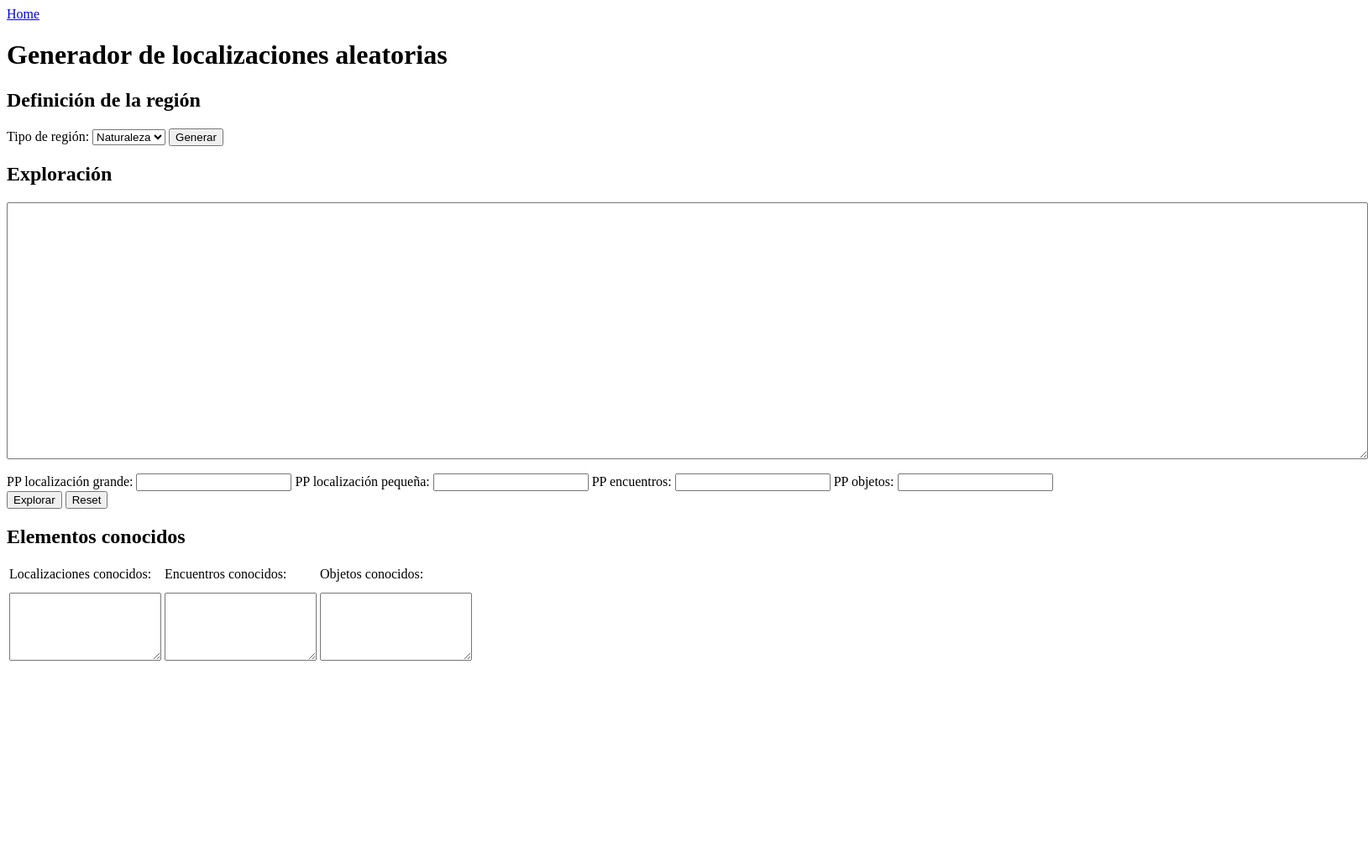
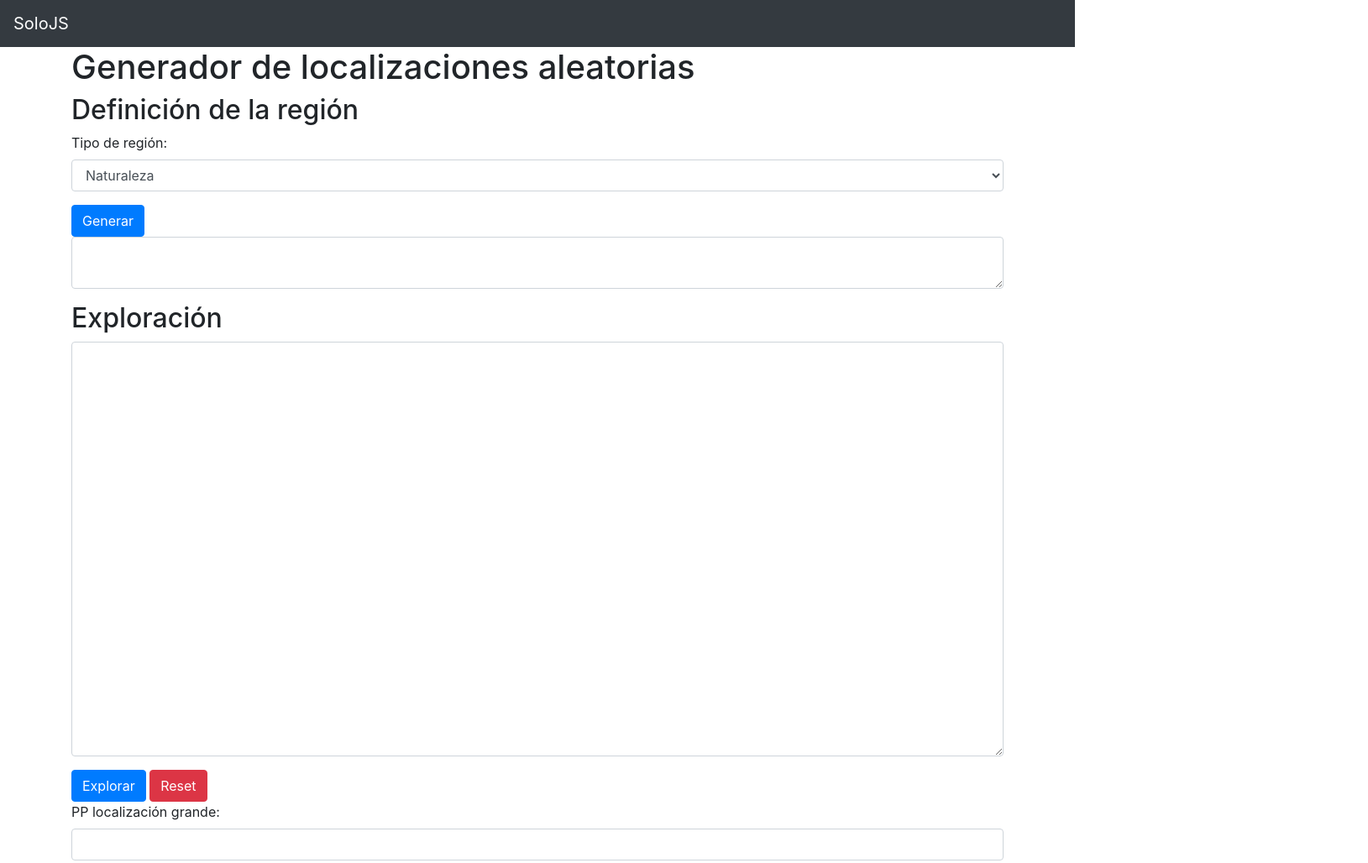
Before and after one commit to Alberaan/SoloJS, a plain HTML site: page Location Crafter.html in a window 1280 px wide. Shown: the top 1028 px of the page at 84% size, 1629 px wide, since content can reach past the window. Before the commit the page ends 815 px from the top, so only its background shows below. Drawn offline with nearby package versions, Linux system fonts and the light colour scheme.

Commit message:
Added bootstrap

```diff
--- a/Location Crafter.html
+++ b/Location Crafter.html
@@ -1,62 +1,89 @@
 
 <!DOCTYPE html>
 <html>
-  <a href="./index.html">Home</a>
   <head>
     <title>Generador de localizaciones aleatorias</title>
+    <meta charset="UTF-8">
+    <meta name="viewport" content="width=device-width, initial-scale=1.0">
+    <!-- Integrate Bootstrap CSS -->
+    <link rel="stylesheet" href="https://maxcdn.bootstrapcdn.com/bootstrap/4.0.0/css/bootstrap.min.css"
+      integrity="sha384-Gn5384xqQ1aoWXA+058RXPxPg6fy4IWvTNh0E263XmFcJlSAwiGgFAW/dAiS6JXm"
+      crossorigin="anonymous">
   </head>
   <body>
+    <header>
+		  <nav class="navbar navbar-expand-md bg-dark navbar-dark">
+		    <a class="navbar-brand" href="index.html#">SoloJS</a>
+		  </nav>
+	  </header>
+
+    <div class="container">
       <h1>Generador de localizaciones aleatorias</h1>
 
       <h2>Definición de la región</h2>
+      <div class="form-group">
         <label for="tipo-region">Tipo de región:</label>
-  <select id="tipo-region">
+        <select id="tipo-region" class="form-control">
           <option value="naturaleza">Naturaleza</option>
           <option value="ciudad">Ciudad</option>
           <option value="edificacion">Edificación</option>
         </select>
+      </div>
 
-  <button onclick="generarLocalizacion()">Generar</button>
+      <button onclick="generarLocalizacion()" class="btn btn-primary">Generar</button>
 
-  <pre><p id="output-region"></p></pre>
+      <pre><textarea id="output-region" class="form-control"></textarea></pre>
+
       <h2>Exploración</h2>
 
-  <pre><textarea id="output-exploracion" rows="20" cols="200"></textarea></pre>
+      <pre><textarea id="output-exploracion" rows="20" cols="200" class="form-control"></textarea></pre>
 
+      <button onclick="explorar()" class="btn btn-primary">Explorar</button>
+      <button onclick="reset()" class="btn btn-danger btn-reset">Reset</button>
+
+      <div class="form-group">
         <label for="input-localizacion-grande">PP localización grande:</label>
-  <input type="text" id="input-localizacion-grande">
+        <input type="text" id="input-localizacion-grande" class="form-control">
+      </div>
 
+      <div class="form-group">
         <label for="input-localizacion-pequenya">PP localización pequeña:</label>
-  <input type="text" id="input-localizacion-pequenya">
+        <input type="text" id="input-localizacion-pequenya" class="form-control">
+      </div>
 
+      <div class="form-group">
         <label for="input-encuentros">PP encuentros:</label>
-  <input type="text" id="input-encuentros">
+        <input type="text" id="input-encuentros" class="form-control">
+      </div>
 
+      <div class="form-group">
         <label for="input-objetos">PP objetos:</label>
-  <input type="text" id="input-objetos">
+        <input type="text" id="input-objetos" class="form-control">
+      </div>
 
-  <button onclick="explorar()">Explorar</button>
-  <button onclick="reset()">Reset</button>
 
       <h2>Elementos conocidos</h2>
-  <table>
-    <tr>
-      <td>
+      <div class="row">
+        <div class="col">
+          <div class="form-group">
             <label for="input-localizaciones-conocidas">Localizaciones conocidos:</label>
-        <pre><textarea id="input-localizaciones-conocidas" rows="5" cols="20"></textarea></pre>
-      </td>
-      <td>
+            <pre><textarea id="input-localizaciones-conocidas" rows="5" cols="20" class="form-control"></textarea></pre>
+          </div>
+
+          <div class="form-group">
+            <label for="input-objetos-conocidos">Objetos conocidos:</label>
+            <pre><textarea id="input-objetos-conocidos" rows="5" cols="20" class="form-control"></textarea></pre>
+          </div>
+
+        </div>
+        <div class="col">
+          <div class="form-group">
             <label for="input-encuentros-conocidos">Encuentros conocidos:</label>
-        <pre><textarea id="input-encuentros-conocidos" rows="5" cols="20"></textarea></pre>
-      </td>
-      <td>
-        <label for="input-objetos-conocidos">Objetos conocidos:</label>
-        <pre><textarea id="input-objetos-conocidos" rows="5" cols="20"></textarea></pre>
-      </td>
-      <td>
-  </table>
+            <pre><textarea id="input-encuentros-conocidos" rows="5" cols="20" class="form-control"></textarea></pre>
+          </div>
+        </div>
 
-  <script src="Location Crafter.js"> </script>
-  <script src="Location Crafter tablas.js"> </script>
+  <script src="Location crafter.js"> </script>
+  <script src="Location crafter tablas.js"> </script>
 </body>
 </html>
```
Lines whose indentation alone changed are shown as unchanged.
